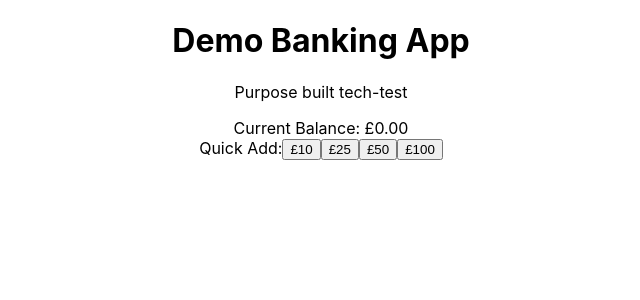
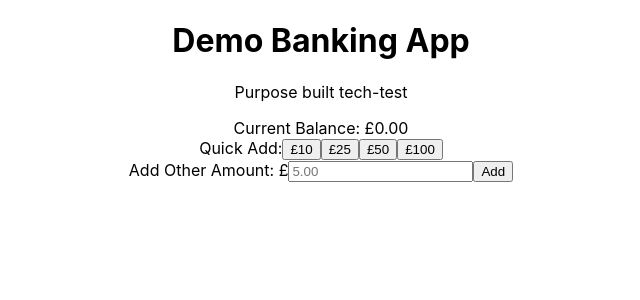
Before and after one commit to Norbs89/banking-app, a React (Create React App) app: page / in a window 1280 px wide. Shown: the top 300 px of the page, without its empty margins (319-959 px from the left). Built offline with nearby package versions, Linux system fonts and the light colour scheme.

Commit message:
Added custom amount field

```diff
--- a/public/index.html
+++ b/public/index.html
@@ -8,6 +8,7 @@
       content="Web site created using create-react-app"
     />
     <link rel="manifest" href="%PUBLIC_URL%/manifest.json" />
+
     <title>Demo Banking App</title>
   </head>
   <body>
--- /dev/null
+++ b/src/components/AddAmountForm.jsx
@@ -0,0 +1,30 @@
+import React from "react";
+
+const AddAmountForm = ({
+  addAmount,
+  handleInput,
+  value,
+  warning,
+  currency,
+}) => {
+  return (
+    <form onSubmit={addAmount}>
+      <label htmlFor="addCustomValue">Add Other Amount:</label>
+      <span> {currency}</span>
+      <input
+        type="text"
+        id="addCustomValue"
+        name="addValue"
+        placeholder="5.00"
+        onChange={(e) => handleInput(e.target.value, e.target.name)}
+        value={value}
+      />
+      <button type="submit" className="addButton">
+        Add
+      </button>
+      {warning && <p>Please enter a valid amount!</p>}
+    </form>
+  );
+};
+
+export default AddAmountForm;
--- a/src/components/BalanceHandler.jsx
+++ b/src/components/BalanceHandler.jsx
@@ -1,11 +1,15 @@
 import React from "react";
 import QuickAddButton from "./QuckAddButton";
+import AddAmountForm from "./AddAmountForm";
 
 class BalanceHandler extends React.Component {
   state = {
     currentBalance: "0.00",
     currency: "£",
     quickAddOpt: ["10", "25", "50", "100"],
+    addValue: "",
+    withdrawValue: "",
+    warning: false,
   };
 
   addBalance = (number) => {
@@ -19,19 +23,46 @@ class BalanceHandler extends React.Component {
     });
   };
 
+  handleInput = (value, name) => {
+    this.setState((currentState) => {
+      return {
+        ...currentState,
+        [name]: value,
+        warning: false,
+      };
+    });
+  };
+
+  addAmount = (e) => {
+    e.preventDefault();
+    if (this.state.addValue.match(/^\d+(\.\d+)?$/)) {
+      this.addBalance(Number(this.state.addValue));
+      this.setState({ addValue: "" });
+    } else {
+      this.setState({ warning: true });
+    }
+  };
+
   render() {
-    const { currency, currentBalance, quickAddOpt } = this.state;
+    const {
+      currency,
+      currentBalance,
+      quickAddOpt,
+      addValue,
+      warning,
+    } = this.state;
     return (
       <div>
-        <section>
+        <section className="balanceDisplay">
           Current Balance: {currency}
           {currentBalance}
         </section>
-        <section>
+        <section className="quickAdd">
           Quick Add:
           {quickAddOpt.map((number) => {
             return (
               <QuickAddButton
+                key={number}
                 currency={currency}
                 addBalance={this.addBalance}
                 amount={number}
@@ -39,6 +70,15 @@ class BalanceHandler extends React.Component {
             );
           })}
         </section>
+        <section>
+          <AddAmountForm
+            addAmount={this.addAmount}
+            handleInput={this.handleInput}
+            value={addValue}
+            warning={warning}
+            currency={currency}
+          />
+        </section>
       </div>
     );
   }
```
